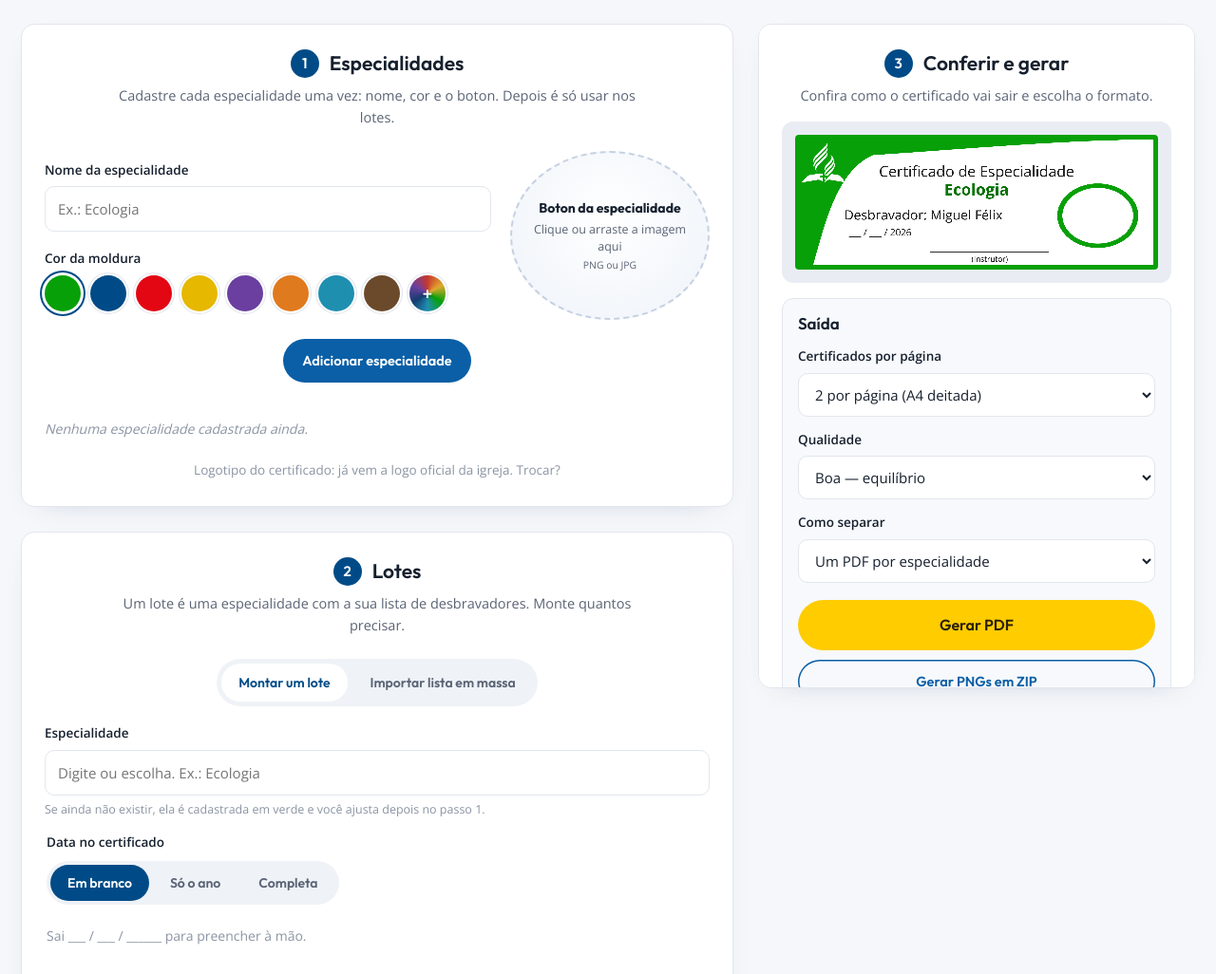
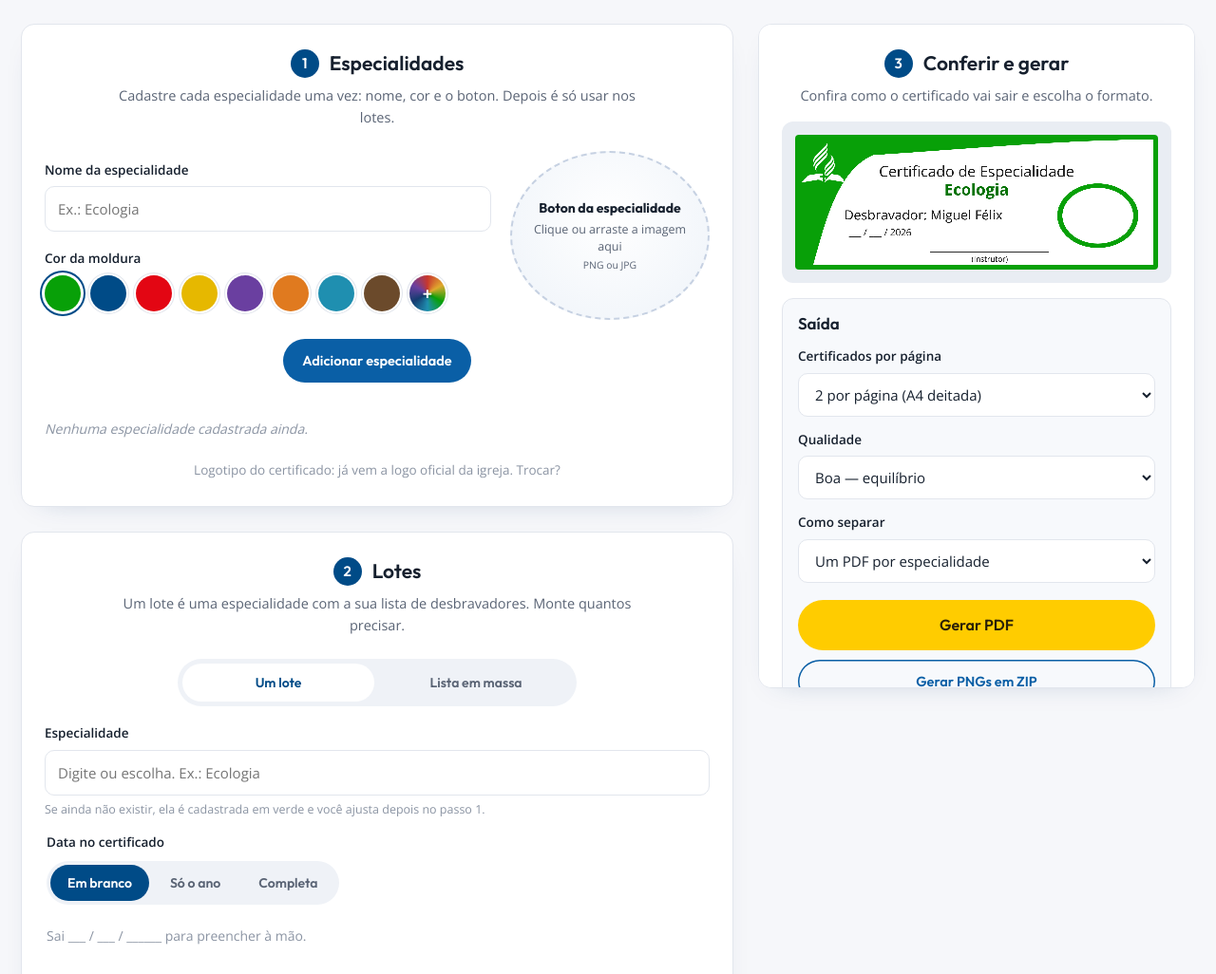
Before and after one commit to Paulo-Henr1que/certificados-desbravadores, a plain HTML site: page gerador.html in a window 1280 px wide. Shown: the part 74-1100 px from the top of the page at 95% size. Drawn offline with nearby package versions, Linux system fonts and the light colour scheme.

Commit message:
Abas de lote sem quebra de texto
Co-Authored-By: Claude Opus 5.5 <noreply@anthropic.com>

```diff
--- a/css/estilo.css
+++ b/css/estilo.css
@@ -444,3 +444,5 @@ textarea{
 .placar-total{ padding-bottom:6px; border-bottom:1px solid var(--linha); color:var(--tinta) }
 .placar-ver{ border:0; background:none; padding:4px 0; cursor:pointer; color:var(--azul-3); font:600 13px 'Outfit',sans-serif }
 .principal{ padding-block:30px 24px }
+.abas{ display:grid; grid-template-columns:1fr 1fr; width:100%; max-width:420px }
+.aba{ white-space:nowrap; text-align:center; padding-inline:10px }
--- a/gerador.html
+++ b/gerador.html
@@ -9,7 +9,7 @@
 <link rel="preconnect" href="https://fonts.googleapis.com">
 <link rel="preconnect" href="https://fonts.gstatic.com" crossorigin>
 <link rel="stylesheet" href="https://fonts.googleapis.com/css2?family=Open+Sans:wght@400;600;700&family=Outfit:wght@400;500;600;700&display=swap">
-<link rel="stylesheet" href="css/estilo.css?v=8">
+<link rel="stylesheet" href="css/estilo.css?v=9">
 </head>
 <body>
 
@@ -100,8 +100,8 @@
     </div>
 
     <div class="abas" role="tablist">
-      <button class="aba on" data-aba="manual" role="tab" aria-selected="true">Montar um lote</button>
-      <button class="aba" data-aba="massa" role="tab" aria-selected="false">Importar lista em massa</button>
+      <button class="aba on" data-aba="manual" role="tab" aria-selected="true">Um lote</button>
+      <button class="aba" data-aba="massa" role="tab" aria-selected="false">Lista em massa</button>
     </div>
 
     <!-- lote manual -->
```
